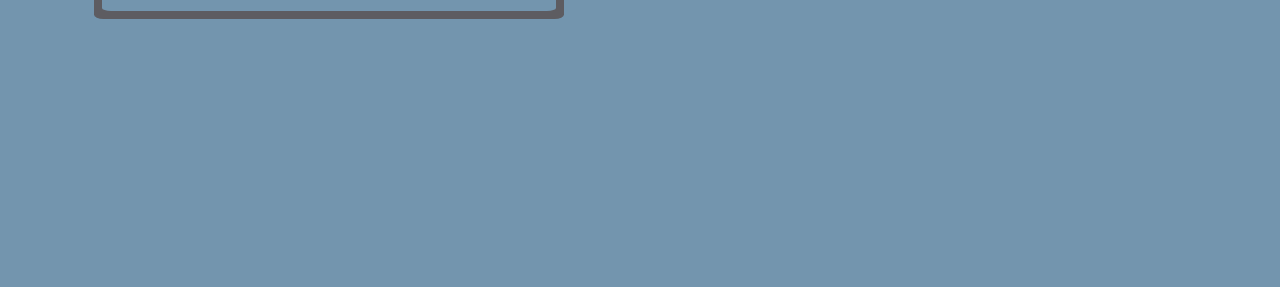
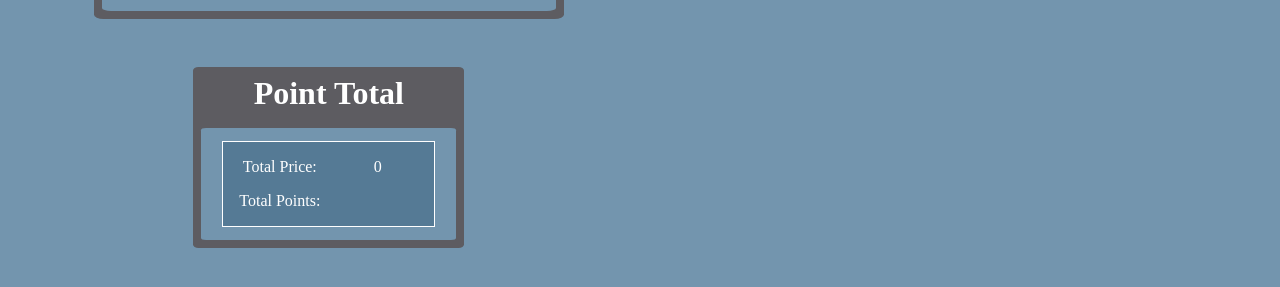
Before and after one commit to RyanWolfen7/RetailRewards, a React (Create React App) app: page / in a window 1280 px wide. Shown: the part 309-596 px from the top of the page. Built offline with nearby package versions, Linux system fonts and the light colour scheme; no server answers; what redux-axios-middleware would draw is missing.

Commit message:
calling it a night

```diff
--- /dev/null
+++ b/src/components/Calculator/Calculator.js
@@ -0,0 +1,35 @@
+import React, { useState, useEffect } from 'react'
+import { Card, CardHeader, CardBody, CardFormBody, CardTotalElement } from '../../styles/MainStyles'
+
+const Calculator = props => {
+    const { items } = props
+
+    const calculatetotal = () => {
+        return items.reduce( (t , item) => t + Number(item.price), 0)
+    }
+
+    const calculatePoints = () => {
+        const totalPrice = items.reduce( (t , item) => t + Number(item.price), 0)
+        if(totalPrice >= 100) {
+            const doublePoint = (totalPrice - 100) * 2
+            const singlePoint = (totalPrice - 50)
+            return doublePoint + singlePoint
+        }
+    }
+
+    return (
+        <Card fit>
+            <CardHeader > Point Total </CardHeader>
+            <CardBody>
+                <CardFormBody>
+                    <CardTotalElement> Total Price: </CardTotalElement>
+                    <CardTotalElement> {calculatetotal()} </CardTotalElement>
+                    <CardTotalElement> Total Points: </CardTotalElement>
+                    <CardTotalElement> {calculatePoints()} </CardTotalElement>
+                </CardFormBody>
+            </CardBody>
+        </Card>
+    )
+}
+
+export default Calculator
--- a/src/components/MainView/MainView.js
+++ b/src/components/MainView/MainView.js
@@ -3,6 +3,7 @@ import { MainContainer } from '../../styles/MainStyles'
 import { withRouter } from 'react-router-dom'
 import CalculatorForm from '../CalculatorForm/CalculatorForm'
 import ItemizedList from '../ItemizedList/ItemizedList'
+import Calculator from '../Calculator/Calculator'
 
 const MainView = props => {
     const [ items, setItems ] = useState([])
@@ -24,6 +25,7 @@ const MainView = props => {
         <MainContainer>
             <CalculatorForm addToList={addToList}/>
             <ItemizedList items={items} deleteFromList={deleteFromList}/>
+            <Calculator items={items}/>
         </MainContainer>
     )
 }
--- a/src/styles/MainStyles.js
+++ b/src/styles/MainStyles.js
@@ -94,3 +94,8 @@ export const CardListItem = styled.div`
     place-items: center;
     margin: .3rem;
 `
+
+export const CardTotalElement = styled.div`
+    display: grid;
+    margin: .5rem;
+`
```
